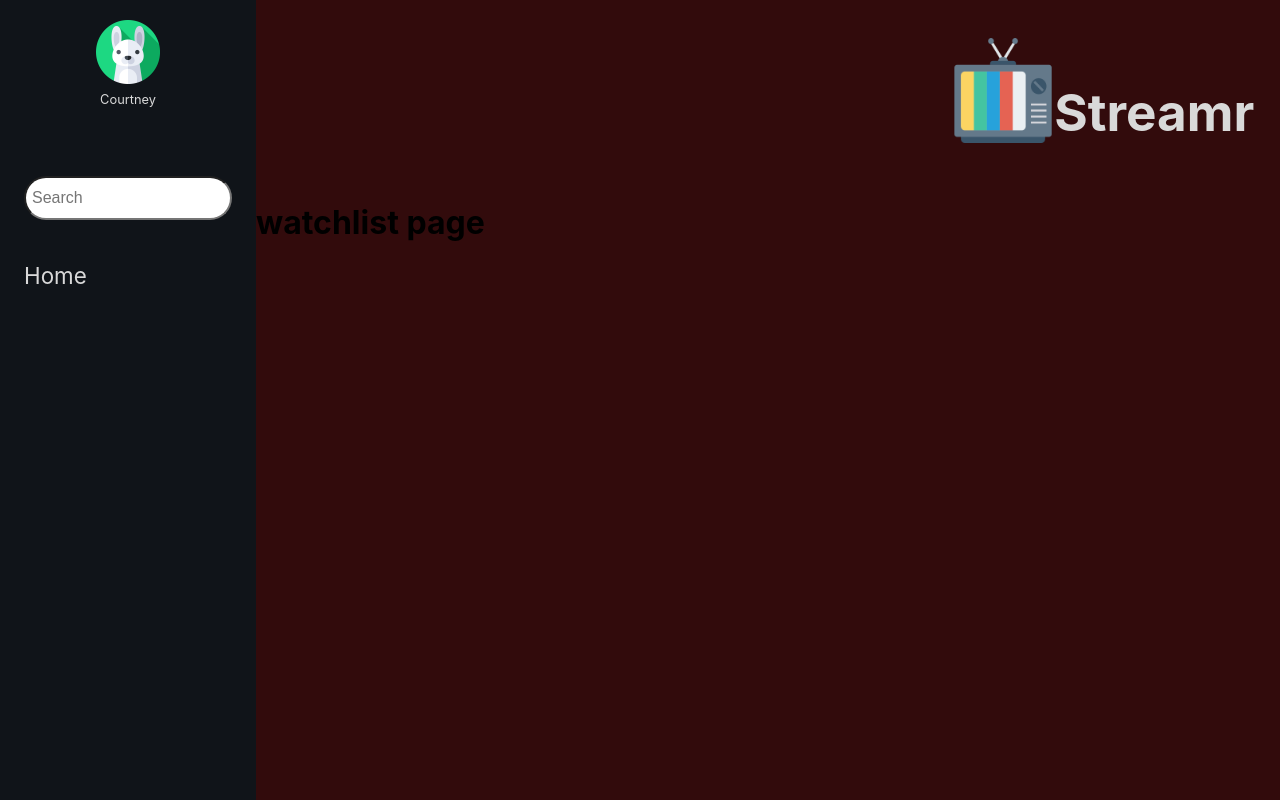
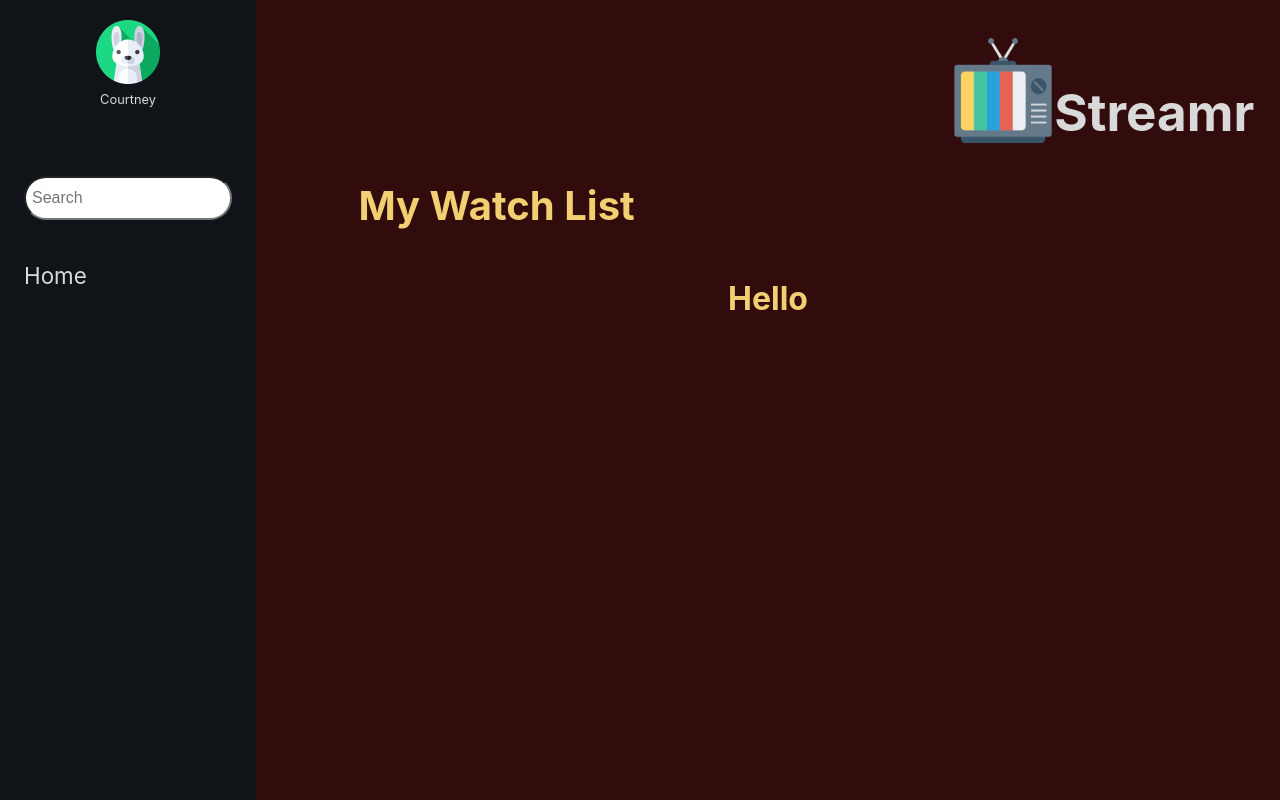
Before and after one commit to streamr-turing/streamr-FE, a React (Create React App) app: page /watchlist in a window 1280 px wide. Built offline with nearby package versions, Linux system fonts and the light colour scheme.

Commit message:
setup basic structure of watchlistpage and watchlistitem components

```diff
--- a/src/Components/App/App.js
+++ b/src/Components/App/App.js
@@ -5,7 +5,7 @@ import { UserContext } from '../../Providers/UserContext'
 import LoginPage from '../LoginPage/LoginPage'
 import MainLayout from '../MainLayout/MainLayout'
 import HomePage from '../HomePage/HomePage'
-import WatchlistPage from '../WatchlistPage/WatchlistPage'
+import WatchListPage from '../WatchListPage/WatchListPage'
 import DetailsPage from '../DetailsPage/DetailsPage'
 import PageNotFound from '../PageNotFound/PageNotFound'
 import AllUsersProvider from '../../Providers/AllUsersContext'
@@ -35,7 +35,7 @@ function App() {
         <Route path='/login' element={<LoginPage />} />
         <Route path='/' element={<MainLayout />} >
           <Route path='/' element={<HomePage />} />
-          <Route path='/watchlist' element={<WatchlistPage />} />
+          <Route path='/watchlist' element={<WatchListPage />} />
           <Route path='/show/:id' element={<DetailsPage />} />
           <Route path='*' element={<PageNotFound />} />
         </Route>
--- a/src/Components/WatchlistPage/WatchlistPage.js
+++ b/src/Components/WatchlistPage/WatchlistPage.js
@@ -1,11 +1,56 @@
+import { useContext } from 'react'
+import { UserContext } from '../../Providers/UserContext'
+// import NoRecommendations from '../NoRecommendations/NoRecommendations'
 
-import "./_WatchlistPage.scss"
+// import TimelinePost from "../TimelinePost/TimelinePost"
+import "./_WatchListPage.scss"
 
-const WatchlistPage = () => {
+const WatchListPage = () => {
+  const { currentUser } = useContext(UserContext)
+  // console.log("HERE: ", currentUser.recommendations)
+
+  const watchListResult = () => {
+    return <h1>Hello</h1>
+    // if (currentUser.recommendations.length) {
+    //   const sortedList = currentUser.recommendations.sort((a, b) => {
+    //     a = a.createdAt.slice(0, 10).split('-').join('')
+    //     b = b.createdAt.slice(0, 10).split('-').join('')
+    //     return b - a
+    //   })
+      // const timelinePost = sortedList.map(recommendation => {
+      //   return (
+      //     <TimelinePost
+      //       recommenderAvatar={recommendation.recommender.avatarUrl}
+      //       recommenderName={recommendation.recommender.username}
+      //       poster={recommendation.show.thumbnailUrl}
+      //       title={recommendation.show.title}
+      //       releaseYear={recommendation.show.releaseYear}
+      //       rating={recommendation.show.rating}
+      //       genres={recommendation.show.genres}
+      //       date={recommendation.createdAt}
+      //       key={recommendation.id}
+      //     />
+      //   )
+      // })
+      // return (
+      //   <div className='timeline-container'>
+      //       {timelinePost}
+      //       <h3>End of feed</h3>
+      //     </div>
+      //   )
+    // }
+    // else {
+    //   return <NoRecommendations />
+    // }
+  }
+
 
   return (
-    <h1>watchlist page</h1>
+    <div className="watch-list-container">
+      <h1 className="watch-list-title">My Watch List</h1>
+      {watchListResult()}
+    </div>
   )
 }
 
-export default WatchlistPage
+export default WatchListPage
--- a/src/Components/WatchlistPage/_WatchlistPage.scss
+++ b/src/Components/WatchlistPage/_WatchlistPage.scss
@@ -0,0 +1,21 @@
+.watch-list-container{
+    display: flex;
+    flex-direction: column;
+    align-items: center;
+    background-color: #320B0C;
+    color: #F2CF70;
+    height: fit-content;
+}
+
+.watch-list-title{
+    width: 90%;
+    padding-left: 10%;
+    font-size: 5vh;
+    margin-top: 0;
+}
+
+.timeline-container{
+    display: flex;
+    flex-direction: column;
+    align-items: center;
+}
```
Also changed, not shown: src/Components/WatchListItem/WatchListItem.js (added), src/Components/WatchListItem/_WatchListItem.scss (added).
